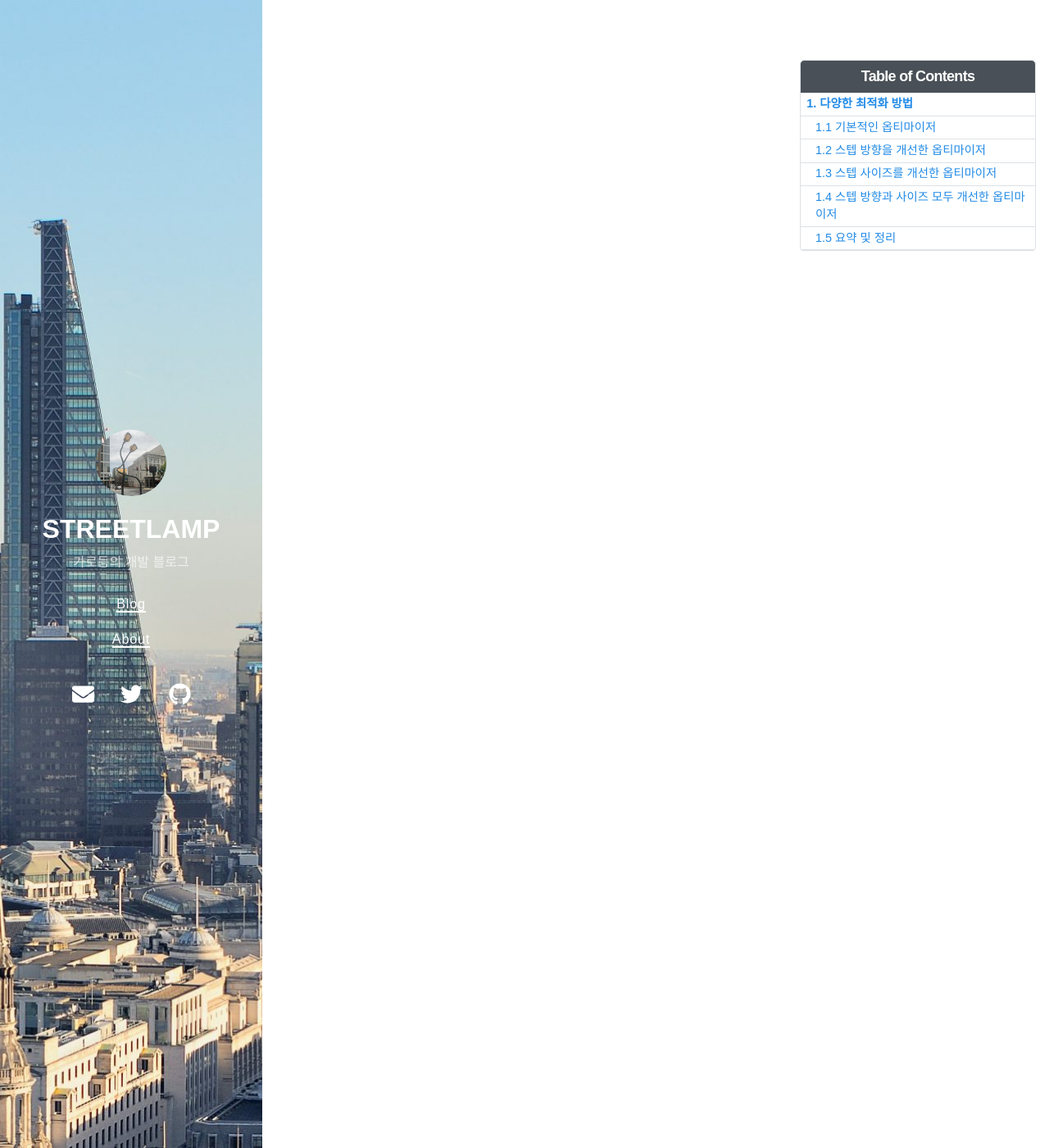
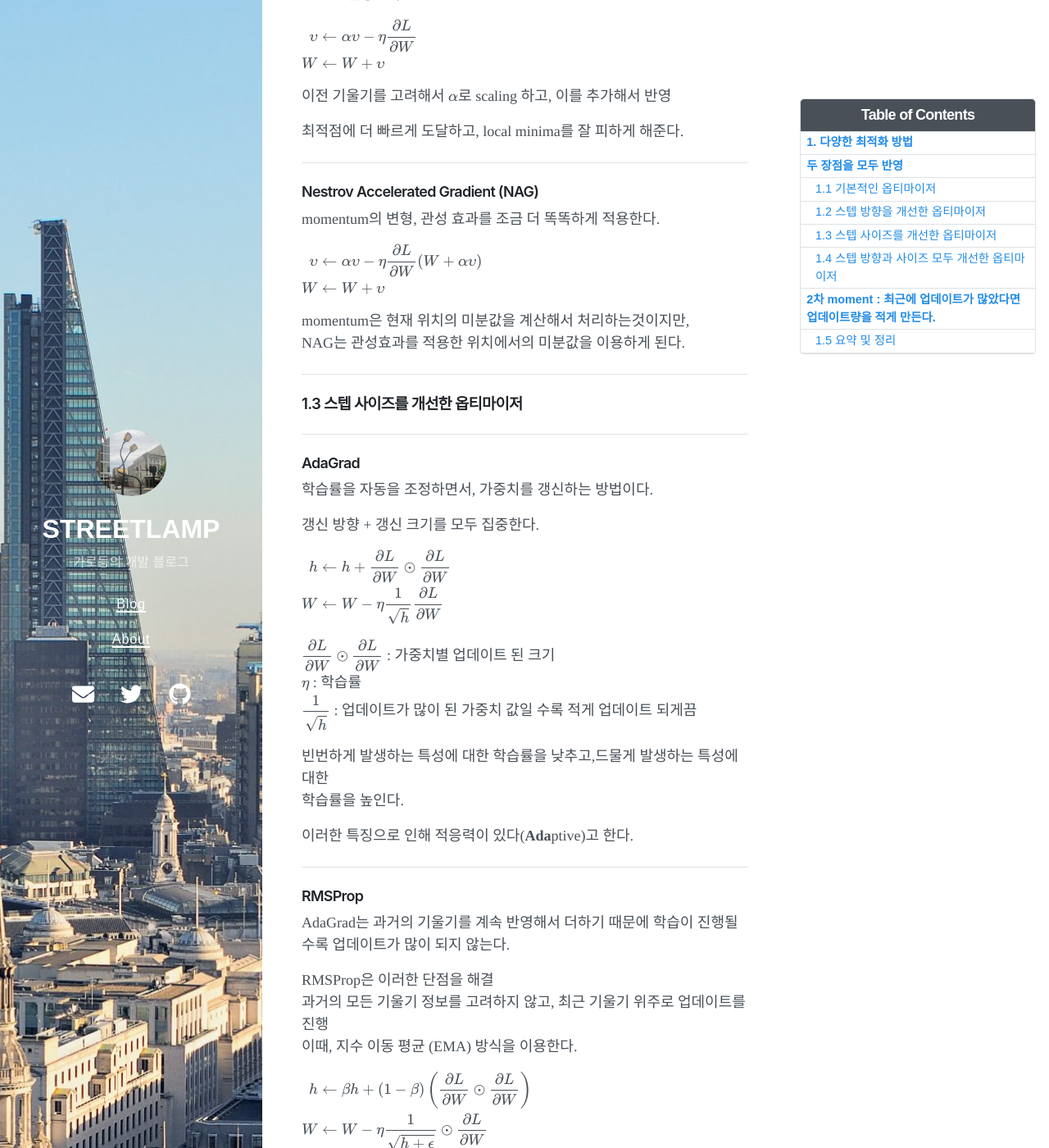
Before and after one commit to streetlamplee/streetlamplee.github.io, a Jekyll site: the page built from _posts/2023-12-20-DL_최적화 방법.md, in a window 1280 px wide and 1400 px high, scrolled down 1094 px. Shown: the whole window at 82% size. Built offline with Jekyll 4.4.1, drawn with Linux system fonts in a browser that asks for light colours; nearby versions of some CDN libraries; formulas are drawn with MathJax 3; some of the changed text lies outside the part shown.

Commit message:
docs: upload post

```diff
--- a/_posts/2023-12-20-DL_최적화 방법.md
+++ b/_posts/2023-12-20-DL_최적화 방법.md
@@ -11,12 +11,117 @@ toc:  true
 
 ## 1. 다양한 최적화 방법
 
+1. 옵티마이저의 스텝 **방향**을 변경
+2. 옵티마이저의 스텝 **사이즈**를 변경
+3. 두 장점을 모두 반영
+---
 ### 1.1 기본적인 옵티마이저
+---
+#### 경사하강법
 
+$W \leftarrow W - \eta \displaystyle \frac{\partial L}{\partial W}$
+
+---
+#### SGD (확률적 경사하강법)
+
+GD와 같으나, 확률적으로 전체 데이터 셋이 아닌 <br>무작위로 선택된 하나의 sample을 이용해서 가중치를 갱신
+
+---
+#### mini-batch GD
+
+GD와 SGD의 절충안<br>
+미니 배치라는 작은 단위의 데이터 셋을 활용해서 기울기 계산 > 가중치 갱신
+
+DL에서의 SGD는 이 방법을 보통 뜻한다.
+
+단점 : 지그재그 형태의 비효율적인 경로로 도착하게 된다.
+
+---
 ### 1.2 스텝 방향을 개선한 옵티마이저
+---
+#### Momentum
 
+SGD + 관성효과
+
+$\begin{aligned} \upsilon & \leftarrow \alpha \upsilon - \eta \displaystyle \frac{\partial L}{\partial W} \newline W & \leftarrow W + \upsilon \end{aligned}$
+
+이전 기울기를 고려해서 $\alpha$로 scaling 하고, 이를 추가해서 반영
+
+최적점에 더 빠르게 도달하고, local minima를 잘 피하게 해준다.
+
+---
+#### Nestrov Accelerated Gradient (NAG)
+
+momentum의 변형, 관성 효과를 조금 더 똑똑하게 적용한다.
+
+$\begin{aligned} \upsilon &\leftarrow \alpha \upsilon - \eta \displaystyle \frac{\partial L}{\partial W} \left( W + \alpha \upsilon \right) \newline W &\leftarrow W + \upsilon \end{aligned}$
+
+momentum은 현재 위치의 미분값을 계산해서 처리하는것이지만,<br>
+NAG는 관성효과를 적용한 위치에서의 미분값을 이용하게 된다.
+
+---
 ### 1.3 스텝 사이즈를 개선한 옵티마이저
+---
+#### AdaGrad
 
+학습률을 자동을 조정하면서, 가중치를 갱신하는 방법이다.
+
+갱신 방향 + 갱신 크기를 모두 집중한다.
+
+$\begin{aligned} h &\leftarrow h + \frac{\partial L}{\partial W} \odot \frac{\partial L}{\partial W} \newline W &\leftarrow W - \eta \frac{1}{\sqrt h} \frac{\partial L}{\partial W} \end{aligned}$
+
+$\displaystyle \frac{\partial L}{\partial W} \odot \frac{\partial L}{\partial W}$ : 가중치별 업데이트 된 크기<br>
+$\eta$ : 학습률<br>
+$\displaystyle \frac{1}{\sqrt h}$ : 업데이트가 많이 된 가중치 값일 수록 적게 업데이트 되게끔
+
+
+빈번하게 발생하는 특성에 대한 학습률을 낮추고,드물게 발생하는 특성에 대한<br> 학습률을 높인다.
+
+이러한 특징으로 인해 적응력이 있다(**Ada**ptive)고 한다.
+
+---
+#### RMSProp
+
+AdaGrad는 과거의 기울기를 계속 반영해서 더하기 때문에 학습이 진행될수록 업데이트가 많이 되지 않는다.
+
+RMSProp은 이러한 단점을 해결<br>
+과거의 모든 기울기 정보를 고려하지 않고, 최근 기울기 위주로 업데이트를 진행<br>
+이때, 지수 이동 평균 (EMA) 방식을 이용한다.
+
+$\begin{aligned} h &\leftarrow \beta h + (1 - \beta) \left( \displaystyle \frac{\partial L}{\partial W} \odot \frac{\partial L}{\partial W} \right)\newline W &\leftarrow W - \eta \frac{1}{\sqrt {h+\epsilon}} \odot \frac{\partial L}{\partial W}\end{aligned}$
+
+$\beta$ : 감쇠율 (Decay rate)<br><br>
+$\left( \displaystyle \frac{\partial L}{\partial W} \odot \frac{\partial L}{\partial W} \right)$ : 가중치 별 업데이트 된 크기<br><br>
+$\eta$ : 학습률 <br><br>
+$\displaystyle \frac{1}{\sqrt {h+\epsilon}}$ : AdaGrad와 마찬가지로 업데이트가 많이 될수록, 적게 업데이트
+
+AdaGrad보다 훨씬 빠르고 효율적으로 학습한다.
+
+---
 ### 1.4 스텝 방향과 사이즈 모두 개선한 옵티마이저
+---
+#### Adam(Adaptive Moment Estimation)
+
+Momentum의 장점 *(스텝 방향)*과 RMSProp의 장점 *(스텝 사이즈)*를 모두 결합한 방식
+
+Adam은 기울기의 1차 moment(평균)과 2차 moment(분산)을 추정하여 학습률을 조정한다.
+
+일반적으로 성능이 제일 우수해서 초기 옵티마이저 세팅으로 추천
+
+$\begin{aligned} m &\leftarrow \beta_1 m + (1 - \beta_1) \frac{\partial L}{\partial W}  \newline \upsilon &\leftarrow \beta_2 \upsilon + (1-\beta_2)(\frac{\partial L}{\partial W})^2 \newline W &\leftarrow W-\eta \frac{m}{\sqrt \upsilon + \epsilon} \end{aligned}$
+
+1. 1차 moment : 이전 속도를 어느 정도 유지하면서 학습
+2. 2차 moment : 최근에 업데이트가 많았다면 업데이트량을 적게 만든다.
+---
 
 ### 1.5 요약 및 정리
+
+![Alt text](\..\img\DL3-2.png)
+
+데이터셋이나 특정 문제의 복잡성에 따라 최적 옵티마이저가 다르다
+
+원리와 특징을 이해하고, 적용해서 최적의 옵티마이저를 찾아야한다.
+
+아래는 이 post에 소개된 옵티마이저들을 한눈에 볼 수 있는 graph이다.
+
+![Alt text](\..\img\DL3-3.png)
```
Also changed, not shown: other parts of _posts/2023-12-20-DL_최적화 방법.md (+1 -1 lines), _posts/2023-12-20-DL_성능 고도화 방법.md (+1 -1 lines), img/DL3-2.png (added), img/DL3-3.png (added).
